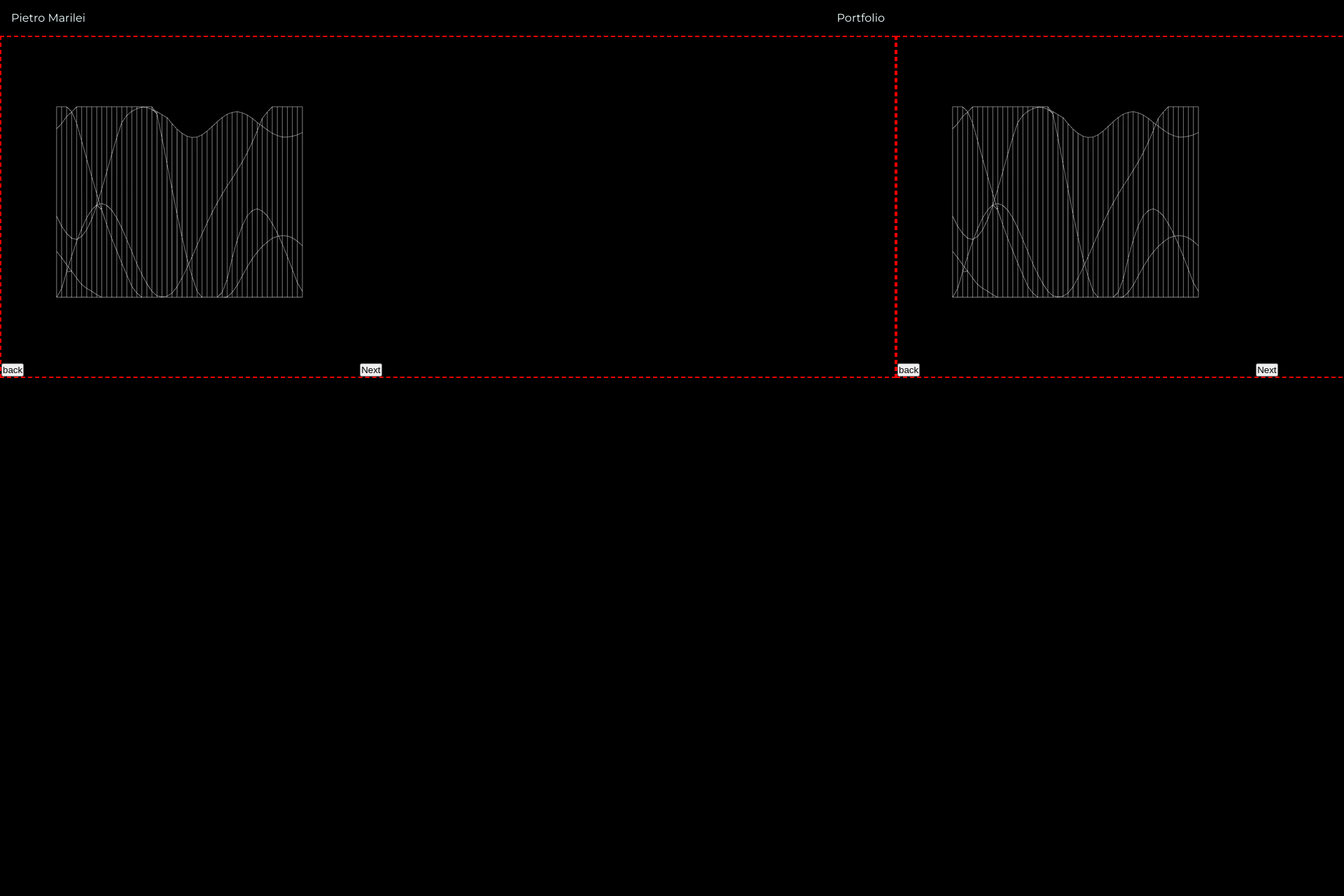
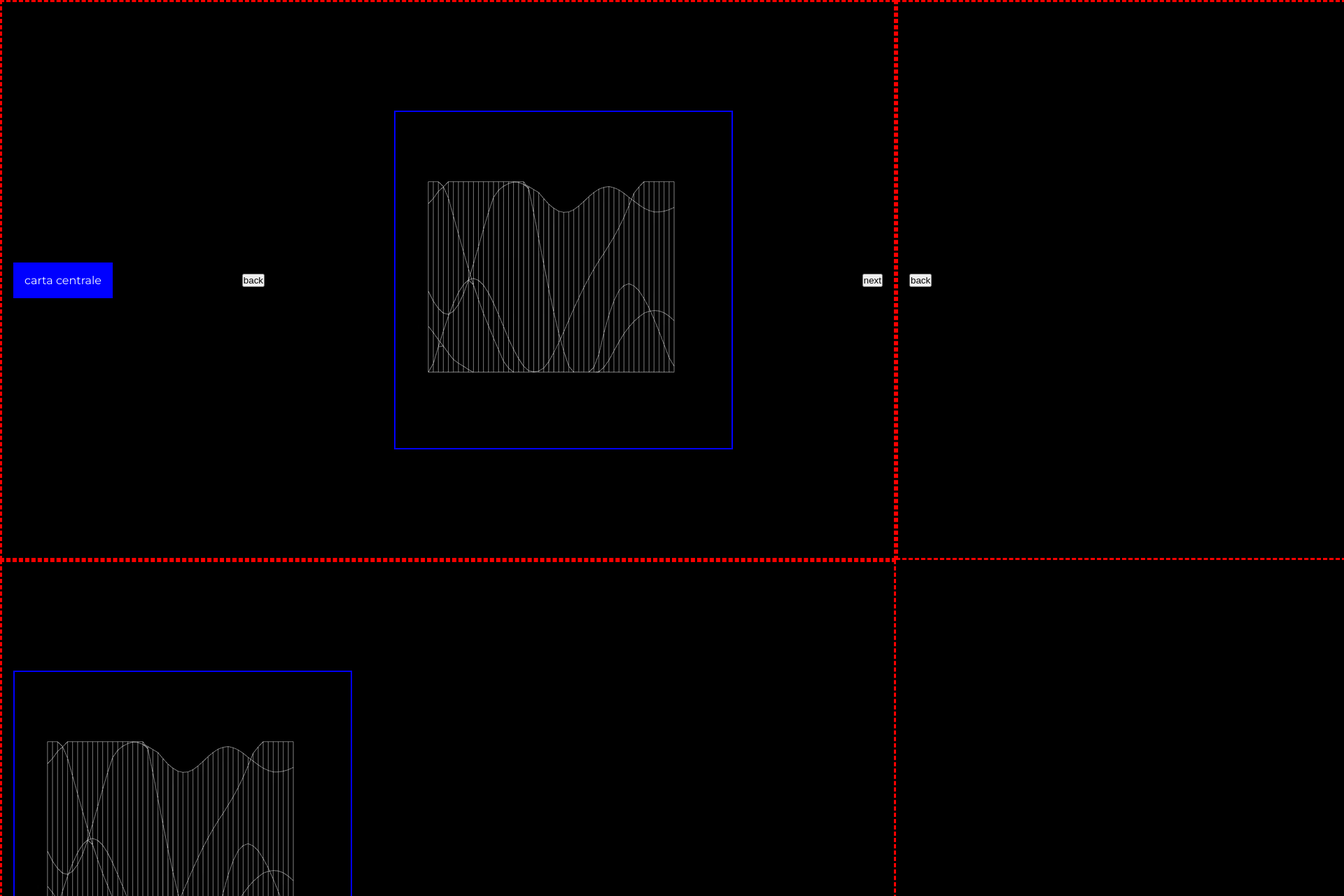
Before and after one commit to PietroMarilei/portfolio, a Vue app: page / in a window 1280 px wide. Shown: the top 1280 px of the page at 70% size, 1920 px wide, since content can reach past the window. Before the commit the page ends 800 px from the top, so only its background shows below. Built offline with nearby package versions, Linux system fonts and the light colour scheme.

Commit message:
bug scss vue

```diff
--- a/src/App.vue
+++ b/src/App.vue
@@ -32,11 +32,11 @@ export default {
 
 <template>
 
-  <HeaderComponent/>
+  <!-- <HeaderComponent/> -->
 
   <MainComponent/>
 
-  <FooterComponent/>
+  <!-- <FooterComponent/> -->
 
 </template>
 
@@ -44,6 +44,7 @@ export default {
   @use "./assets/scss/main.scss" as *;
   @use "./assets/scss/partials/variables.scss" as *;
   @import './assets/scss/partials/reset.scss';
+  @import './assets/scss/partials/animations.scss';
 
   body {
     background-color: rgb(0, 0, 0);
--- a/src/components/MainComponent.vue
+++ b/src/components/MainComponent.vue
@@ -10,12 +10,29 @@ export default {
   data() {
     return {
       store,
-      slideLeft: 0,
-      slideUp: false,
+      animationClass: '',
+
+      orizontalOffset: 0 ,
+      verticalOffset: 0,
+
+      color: 'red'
+
     }
   },
   methods: {
+    goRight(){
+      this.orizontalOffset = this.orizontalOffset + 100
+      console.log('this.orizontalOffset',this.orizontalOffset);
+      this.animationClass = 'animationLeft'
 
+    },
+
+     goLeft() {
+      this.orizontalOffset = this.orizontalOffset - 100
+      console.log('this.orizontalOffset', this.orizontalOffset);
+      this.animationClass = 'animationRight'
+
+    }
   },
 }
 </script>
@@ -23,120 +40,90 @@ export default {
 <template>
   <!-- main template -->
   <main>
+   <div class="mainContainer" :class="this.animationClass">
+     <div class="topContainer">
 
-    <div class="carousel ">
+        <div class="card">
+            <TestComp />
+          </div>
+
+      </div>
+
+      <div class="centerContainer ">
 
 
-      <TestComp />
+        <div class="card">
+          <TestComp />
+        </div>
+        <div class="card" >
+          <p>carta centrale</p>
 
-      <TestComp />
+          <button @click="this.left--"> back</button>
+          <TestComp />
+          <button @click=" goRight()"> next</button>
+        </div>
+        <div class="card">
+           <button @click=" goLeft(), console.log((this.left))"> back</button>
+          <TestComp />
+        </div>
+      </div>
 
-      <TestComp />
+    <div class="bottomContainer">
 
-      <TestComp />
+          <div class="card">
+              <TestComp />
+            </div>
 
-
-    </div>
-
-
+        </div>
+   </div>
   </main>
 </template>
 
-<style lang="scss" scoped>
+<style lang="css" scoped>
+
 main {
-  height: 80vh;
+  transform: translate(-100vw,-100vh);
   transition: all 1s ease-in-out;
+  color: aliceblue;
+  background-color: v-bind('color');
 }
 
 p {
   padding: 1rem;
   cursor: pointer;
+  background-color: blue;
 }
 
-
-.carousel {
+.topContainer {
+  transform: translate(100vw);
   display: flex;
-   display: flex;
-    flex-wrap: nowrap;
+  flex-wrap: nowrap;
+}
+.centerContainer {
+  display: flex;
+  flex-wrap: nowrap;
 }
 
+.bottomContainer {
+  transform: translate(100vw);
+  display: flex;
+  flex-wrap: nowrap;
+}
 .card {
   height: 100vh;
   width: 100vw;
   flex-shrink: 0;
 
   display: flex;
-  justify-content: center;
+  justify-content: space-between;
   align-items: center;
-  border: 1px dashed red;
+  border: 3px dashed red;
+
+  padding: 1rem;
 
 }
 
-#sineGif {
-  max-width: 90vw;
-  max-height: 80vh;
-}
 
 
-.animationLeft {
-  animation: animationLeft 1s ease-in-out forwards;
-}
 
-@keyframes animationLeft {
-
-  100% {
-    translate: -100vw 0;
-  }
-}
-
-.animationRight {
-  animation: animationRight 1s ease-in-out forwards;
-}
-
-@keyframes animationRight {
-  0% {
-    translate: -100vh 0;
-  }
-
-  100% {
-    translate: 0 0;
-  }
-}
-
-.animationUp {
-  animation: animationUp 1s ease-in-out forwards;
-}
-
-@keyframes animationUp {
-  100% {
-    translate: 0 -80vh;
-  }
-}
-
-.animationFade {
-  animation: animationFade 1s ease-in-out forwards;
-}
-
-@keyframes animationFade {
-  100% {
-    opacity: 0%;
-  }
-}
-
-.animationRev {
-  animation-direction: reverse;
-}
-
-.centerCont {
-  display: flex;
-  height: 100%;
-  align-items: center;
-
-
-  img {
-    width: 90vw;
-  }
-}
-
-// sine here
 </style>
--- a/src/components/TestComp.vue
+++ b/src/components/TestComp.vue
@@ -15,18 +15,19 @@ export default {
 
 <template>
     <div class="wrapper">
-        <button> back</button>
+
         <img src="../assets/img/giphy.gif" alt="">
-        <button>Next</button>
+
     </div>
 </template>
 
 <style lang="scss" scoped>
 
 .wrapper {
-    border: 2px dashed red;
-   flex-shrink: 0;
-   width: 100vw;
+    // width: 100%;
+display: flex;
+justify-content: space-between;
+border: 2px solid blue;
 }
 
 </style>
```
